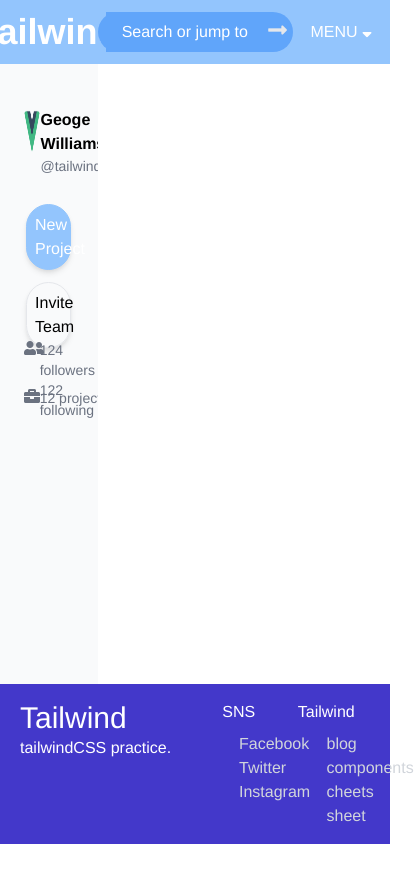
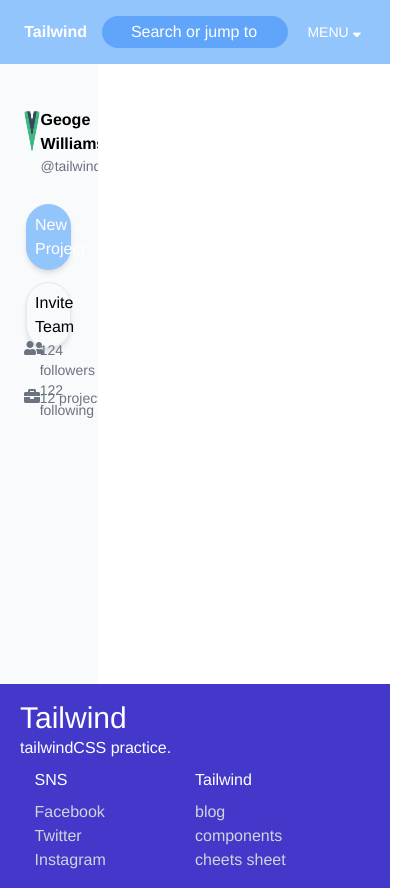
Before and after one commit to k-kudo-hub/tailwind-practice, a Vue app: page / in a window 390 px wide. Shown: the whole page, 414 px wide, since content can reach past the window. Before the commit the page ends 844 px from the top, so only its background shows below. Built offline with nearby package versions, Linux system fonts and the light colour scheme.

Commit message:
Made headers and footers for smartphones

```diff
--- a/src/components/Footer.vue
+++ b/src/components/Footer.vue
@@ -1,25 +1,25 @@
 <template>
-  <section class="mx-auto bg-indigo-700 h-40">
-    <div class="mx-auto py-4 px-5 flex max-w-3xl">
-      <div class="w-1/2">
+  <section class="mx-auto bg-indigo-700 min-h-40">
+    <div class="mx-auto py-4 px-5 flex flex-col sm:flex-row max-w-3xl">
+      <div class="sm:w-1/2 flex flex-col sm:mx-auto sm:text-left mb-2">
         <h2 class="text-white text-3xl">{{ siteTitle }}</h2>
         <p class="text-white">{{ subTitle }}</p>
       </div>
-      <div class="w-1/2 flex mx-auto">
+      <div class="sm:w-1/2 flex mx-auto w-11/12 sm:w-full">
         <div class="w-1/2">
-          <p class="text-white text-center">SNS</p>
-          <ul class="text-gray-300 mt-2 ml-11">
+          <p class="text-white sm:text-center">SNS</p>
+          <ul class="text-gray-300 mt-2 sm:ml-20">
             <li><a href="" class="hover:text-white">Facebook</a></li>
             <li><a href="" class="hover:text-white">Twitter</a></li>
             <li><a href="" class="hover:text-white">Instagram</a></li>
           </ul>
         </div>
         <div class="w-1/2">
-          <p class="text-white text-center">Tailwind</p>
-          <ul class="text-gray-300 mt-2 ml-11">
-            <li><a href="" class="hover:text-white">blog</a></li>
-            <li><a href="" class="hover:text-white">components</a></li>
-            <li><a href="" class="hover:text-white">cheets sheet</a></li>
+          <p class="text-white sm:text-center">Tailwind</p>
+          <ul class="text-gray-300 mt-2 sm:ml-20">
+            <li><a href="#" class="hover:text-white">blog</a></li>
+            <li><a href="#" class="hover:text-white">components</a></li>
+            <li><a href="#" class="hover:text-white">cheets sheet</a></li>
           </ul>
         </div>
       </div>
--- a/src/components/Header.vue
+++ b/src/components/Header.vue
@@ -1,8 +1,8 @@
 <template>
-  <section class="mx-auto bg-blue-300 h-16 flex justify-center items-center">
-    <div class="sm:container flex h-20">
-      <div class="w-1/4 h-20 flex justify-center items-center">
-        <h1 class="text-4xl text-center text-white font-bold">
+  <section class="sm:mx-auto bg-blue-300 h-16 flex justify-center items-center">
+    <div class="sm:container flex h-16">
+      <div class="w-1/4 h-16 flex justify-center items-center">
+        <h1 class="sm:text-2xl md:text-3xl lg:text-4xl text-center text-white font-bold text-md">
           <a href="/">
             {{ siteTitle }}
           </a>
--- a/src/components/PullDown.vue
+++ b/src/components/PullDown.vue
@@ -1,8 +1,8 @@
 <template>
   <div class="relative flex justify-center items-center px-2 mx-auto">
-    <button @click="toggle" class="text-white">MENU <i class="fas fa-sort-down"></i></button>
+    <button @click="toggle" class="text-white text-sm sm:text-base">MENU <i class="fas fa-sort-down"></i></button>
     <transition enter-active-class="duration-200 ease-out" enter-from-class="opacity-0 scale-95" enter-to-class="opacity-100 scale-100" leave-active-class="duration-100 ease-in" leave-from-class="opacity-100 scale-100" leave-to-class="opacity-0 scale-95">
-      <ul v-if="isOpen" class="absolute top-16 w-72 p-2 border border-gray-200 bg-blue-300 shadow-md rounded-md">
+      <ul v-if="isOpen" class="absolute top-16 -right-0 w-72 p-2 border border-gray-200 bg-blue-300 shadow-md rounded-md">
         <li v-for="(item, id) in menu" :key="id" class="w-full y-full">
           <a :href="item.link" class="flex duration-75 focus:bg-blue-400 hover:bg-blue-400 hover:text-white p-2 text-white w-full y-full block rounded-md">
             <div class="w-1/5 text-white flex items-center">
--- a/src/components/SearchBar.vue
+++ b/src/components/SearchBar.vue
@@ -1,8 +1,8 @@
 <template>
   <div class="w-full flex justify-center items-center">
-    <div class="w-full flex justify-center items-center rounded-3xl bg-blue-400 h-1/2">
-      <input type="text" name="search" class="text-white px-4 py-2 w-10/12 bg-blue-400 placeholder-white" placeholder="Search or jump to ...">
-      <button type="submit" class="w-1/12 bg-blue-400 cursor-pointer">
+    <div class="w-full flex justify-center items-center rounded-3xl bg-blue-400 h-1/2 px-4 py-2">
+      <input type="text" name="search" class="text-white w-10/12 bg-blue-400 placeholder-white" placeholder="Search or jump to ...">
+      <button type="submit" class="w-1/12 bg-blue-400 cursor-pointer sm:block hidden">
         <i class="fas fa-long-arrow-alt-right fa-lg text-gray-200 hover:text-white"></i>
       </button>
     </div>
```
